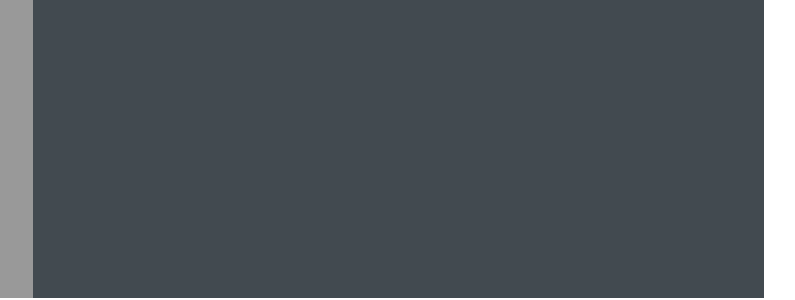
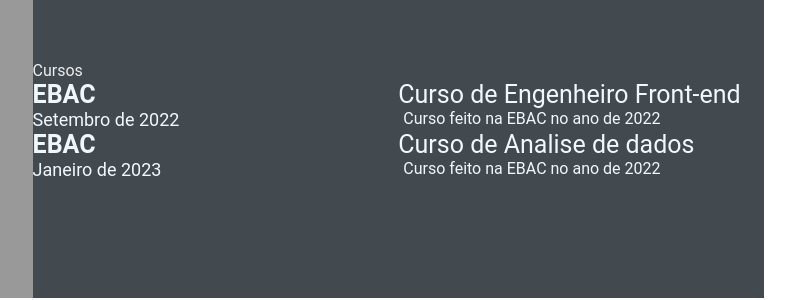
Before and after one commit to jemaziel/jemaziel.github.io, a plain HTML site: page index.html in a window 1280 px wide. Shown: the part 534-834 px from the top of the page, 388-1183 px from the left. Drawn offline with Linux system fonts and the light colour scheme.

Commit message:
feature: add index.html (#5)

```diff
--- a/index.html
+++ b/index.html
@@ -93,10 +93,35 @@
                 <div class="education-right">
                     <p class="education-subject">Analise e Desenvolvimento de Sistemas</p>
                     <P class="education-desc">
-                        Graduação em ADS.
+                        Graduação em ADS
                     </P>
                 </div>
             </div>
+            </section>
+            <section class="awards gap">
+                <div class="right-title">Cursos</div>
+                <div class="awards-contents">
+                    <div class="awards-left">
+                        <p class="awards-company-name">EBAC</p>
+                        <p class="awards-time-period">Setembro de 2022</p>
+                    </div>
+                    <div class="awards-right">
+                        <p class="awards-name">Curso de Engenheiro Front-end</p>
+                        <p class="awards-desc">
+                          Curso feito na EBAC no ano de 2022
+                        </p>
+                    </div>
+                    <div class="awards-left">
+                        <p class="awards-company-name">EBAC</p>
+                        <p class="awards-time-period">Janeiro de 2023</p>
+                    </div>
+                    <div class="awards-right">
+                        <p class="awards-name">Curso de Analise de dados</p>
+                        <p class="awards-desc">
+                          Curso feito na EBAC no ano de 2022
+                        </p>
+                    </div>
+                </div>
             </section>
         </section>
     </main>
```
